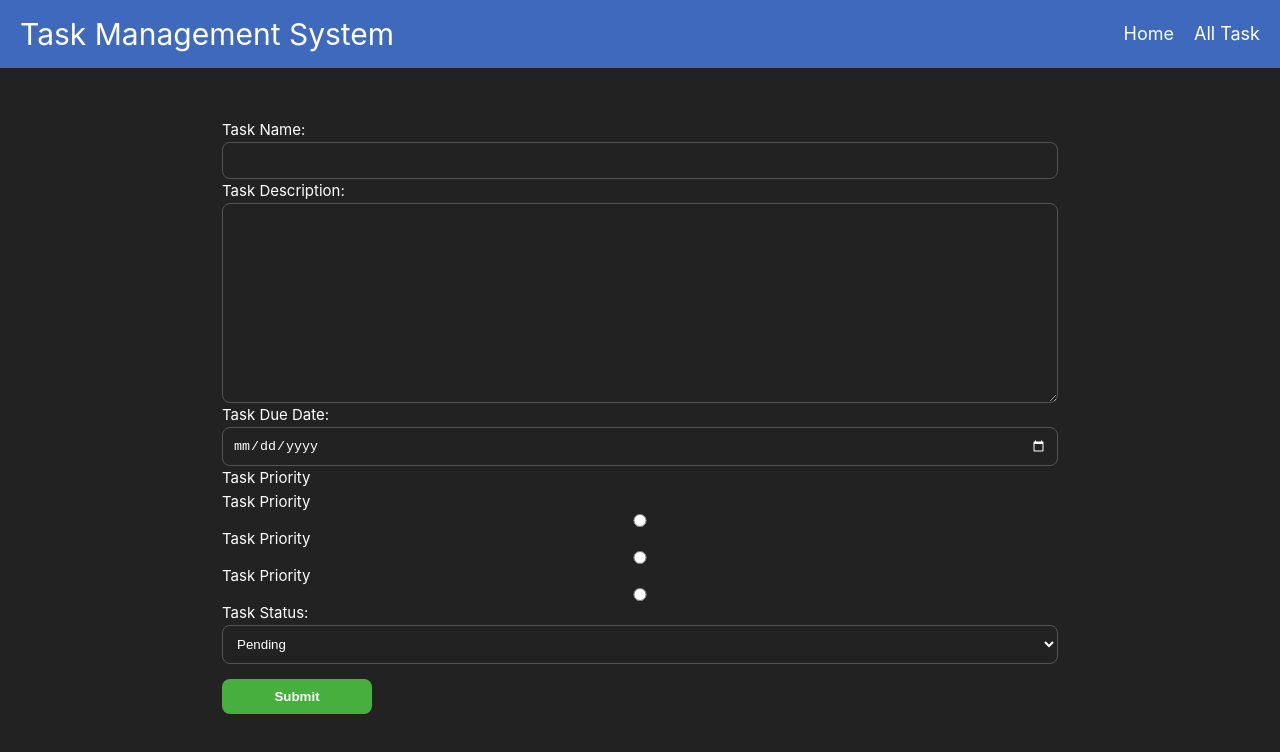
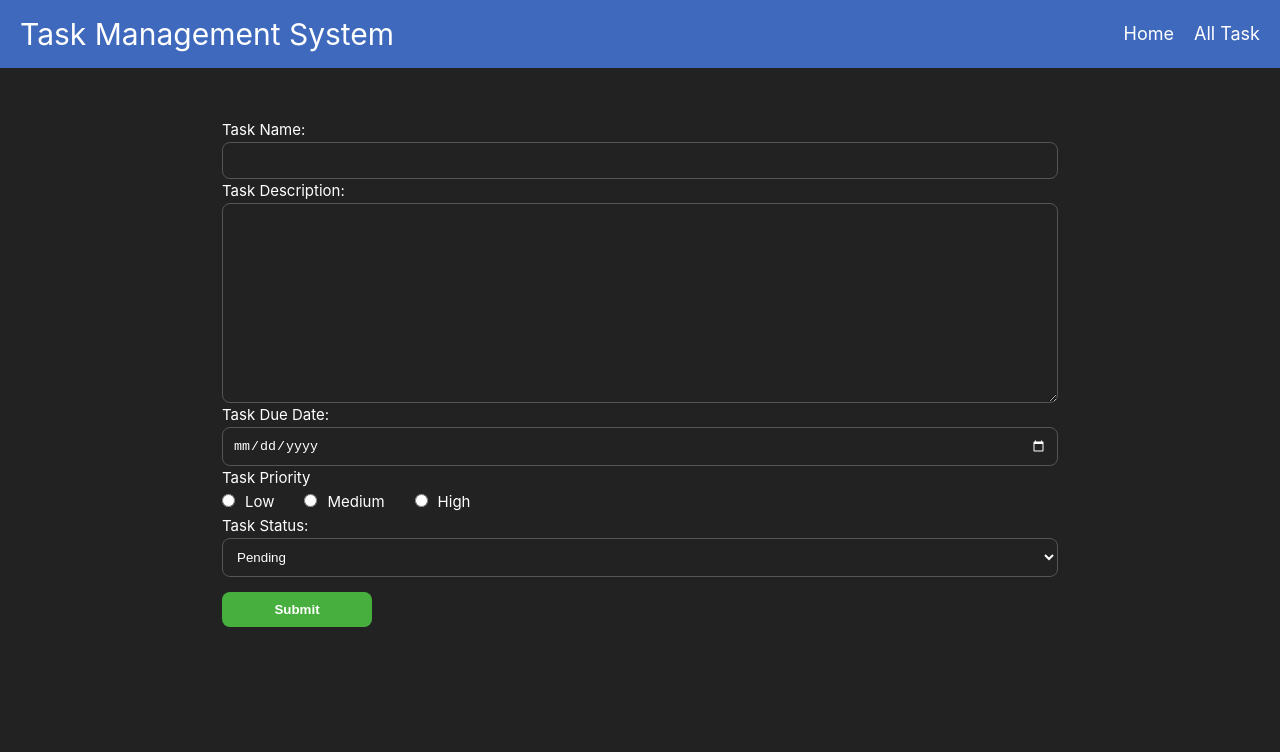
Before and after one commit to barquin123/VueTaskManagement, a Vue app: page /addtask in a window 1280 px wide. Shown: the top 752 px of the page. Built offline with nearby package versions, Linux system fonts and the light colour scheme.

Commit message:
mod addTask

```diff
--- a/src/components/Forms/addTaskForm.vue
+++ b/src/components/Forms/addTaskForm.vue
@@ -1,31 +1,56 @@
 <script setup>
+import { ref } from 'vue';
 
+const todayDate = ref(new Date().toISOString().split('T')[0]); // yyyy-mm-dd format
+const taskName = ref('');
+const taskDescription = ref('');
+const taskDueDate = ref('');
+const taskPriority = ref('');
+const taskStatus = ref('Pending');
+
+    // Handle form submission
+const submitForm = () => {
+    const taskData = {
+        taskName: taskName.value,
+        taskDescription: taskDescription.value,
+        taskDueDate: taskDueDate.value,
+        taskPriority: taskPriority.value,
+        taskStatus: taskStatus.value,
+    };
+    console.log(taskData);
+};
 </script>
 
 <template>
-    <div class="addtask">
+    <div class="addtask" @submit.prevent="submitForm">
         <form action="addTask">
             <label for="taskName">Task Name:</label>
-            <input type="text" id="taskName" name="taskName">
+            <input type="text" id="taskName" v-model="taskName">
             <div class="clearfix"></div>
             <label for="taskDescription">Task Description:</label>
-            <textarea type="text" id="taskDescription" name="taskDescription"></textarea>
+            <textarea type="text" id="taskDescription" v-model="taskDescription"></textarea>
             <div class="clearfix"></div>
             <label for="taskDueDate">Task Due Date:</label>
-            <input type="date" id="taskDueDate" name="taskDueDate">
+            <input type="date" id="taskDueDate" v-model="taskDueDate" name="taskDueDate" :min="todayDate">
             <div class="clearfix"></div>
             <label>Task Priority</label>
-            <div>
-                <label for="Low">Task Priority</label>
-                <input type="radio" id="taskPriority" name="Low" value="Low">
-                <label for="Medium">Task Priority</label>
-                <input type="radio" id="taskPriority" name="Low" value="Medium">
-                <label for="High">Task Priority</label>
-                <input type="radio" id="taskPriority" name="High" value="High">
+            <div class="taskPriorityContainer">
+                <div>
+                    <input type="radio" id="Low" v-model="taskPriority" value="Low">
+                    <label for="Low">Low</label>
+                </div>
+                <div>
+                    <input type="radio" id="Medium" v-model="taskPriority" value="Medium">
+                    <label for="Medium">Medium</label>
+                </div>
+                <div>
+                    <input type="radio" id="High" v-model="taskPriority" value="High">
+                    <label for="High">High</label>
+                </div>
             </div>
             <div class="clearfix"></div>
             <label for="taskStatus">Task Status:</label>
-            <select  id="taskStatus" name="taskStatus">
+            <select  id="taskStatus" v-model="taskStatus">
                 <option value="Pending">Pending</option>
                 <option value="In Progress">In Progress</option>
                 <option value="Completed">Completed</option>
@@ -46,6 +71,19 @@
         color: #fff;
         border: 1px solid #555;
         outline: none;
+    }
+    .taskPriorityContainer{
+        display: flex;
+        align-items: center;
+        gap: 30px;
+        height: auto;
+    }
+    .taskPriorityContainer label{
+        margin-left: 10px;
+    }
+    input[type="radio"]{
+        width: auto;
+        display: unset;
     }
     input[type="date"]{
         color-scheme: dark;
--- a/src/stores/taskStore.js
+++ b/src/stores/taskStore.js
@@ -37,5 +37,36 @@ export const useTaskStore = defineStore("task", () => {
         }
   };
 
-  return { tasks, Taskloading, error, fetchTasks, addTask };
+  const updateTask = async (id, updateTask) =>{
+    Taskloading.value = true;
+    error.value = null;
+    try{
+        const response = await axios.put(`http://localhost:5000/api/tasks/${id}`, updateTask)
+        const index = tasks.value.findIndex(task => task.id === id);
+        if (index !== -1){
+            this.tasks[index] = response.data;
+        }
+    }catch(err){
+        error.value = 'error updating task';
+        console.log(err);
+    } finally{
+        Taskloading.value = false;
+    }
+  }
+
+  const deleteTask = async (id) =>{
+    Taskloading.value = true;
+    error.value = null;
+    try{
+        await axios.delete(`http://localhost:5000/api/tasks/${id}`)
+        tasks.value = tasks.value.filter(task => task.id !== id);
+    }catch(err){
+        error.value = 'error deleting task';
+        console.log(err);
+    } finally{
+        Taskloading.value = false;
+    }
+  }
+
+  return { tasks, Taskloading, error, fetchTasks, addTask, updateTask, deleteTask };
 });
```
